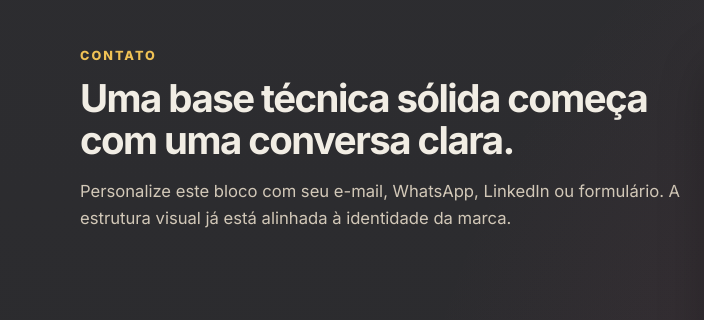
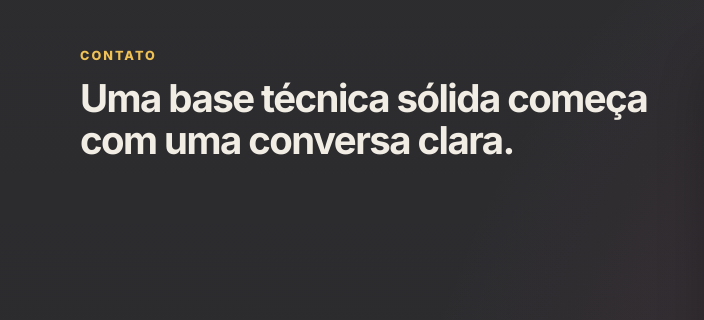
Before and after one commit to wexllen/dbl-institutional, a plain HTML site: page index.html in a window 1280 px wide. Shown: the part 2896-3216 px from the top of the page, 0-704 px from the left. Drawn offline with Linux system fonts and the light colour scheme.

Commit message:
chore: remove section-text-single

```diff
--- a/index.html
+++ b/index.html
@@ -184,8 +184,6 @@
           <p class="section-tag">Contato</p>
           <h2>Uma base técnica sólida começa com uma conversa clara.</h2>
           <p class="section-text-single">
-            Personalize este bloco com seu e-mail, WhatsApp, LinkedIn ou formulário.
-            A estrutura visual já está alinhada à identidade da marca.
           </p>
         </div>
 
```
